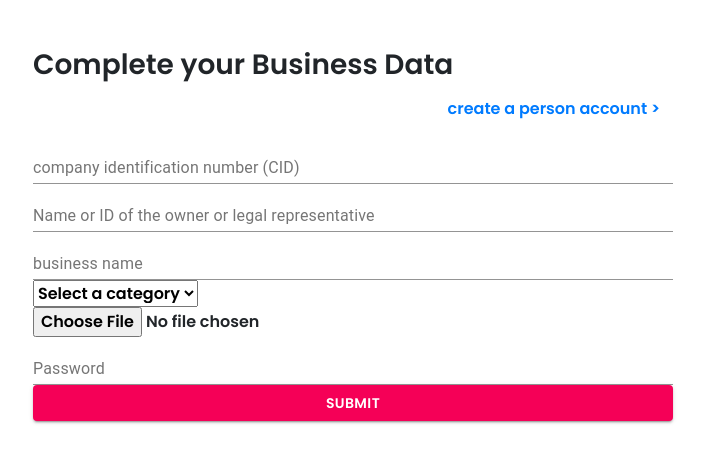
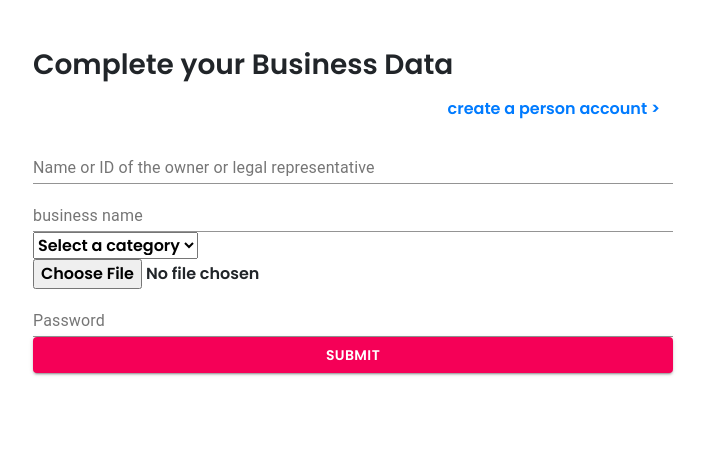
Before and after one commit to lucasgcabezas/Clickabuy-Web, a React (Create React App) app in the folder frontend/: page /SignUpStore in a window 1280 px wide. Shown: the top 462 px of the page, without its empty margins (287-992 px from the left). Built offline with nearby package versions, Linux system fonts and the light colour scheme.

Commit message:
up2Domingo

```diff
--- a/frontend/src/components/Header.js
+++ b/frontend/src/components/Header.js
@@ -5,6 +5,8 @@ import { connect } from "react-redux";
 import authActions from "../redux/actions/authActions";
 import "../../src/gracia.css";
 const Header = (props) => {
+  /* console.log(props.userLogged.userImg); */
+  /* console.log(props.userLogged.loggedWithGoogle); */
   return (
     <header className="headerContainer">
       <div className="contenedorLogo">
@@ -26,24 +28,34 @@ const Header = (props) => {
           className="clickabuyLogo userImg"
           style={
             props.userLogged
-              ? {
-                backgroundImage: "url('./assets" + props.userLogged.userImg + "')",
-              }
+              ? props.userLogged.loggedWithGoogle
+                ? {
+                    backgroundImage: "url('" + props.userLogged.userImg + "')",
+
+                    /* backgroundImage: "url('./assets" + props.userLogged.userImg + "')", */
+                  }
+                : { backgroundImage: "url('./assets" + props.userLogged.userImg + "')" }
               : {
-                backgroundImage: "url('https://imagizer.imageshack.com/img923/3460/7gImHW.png')",
-              }
+                  backgroundImage: "url('https://imagizer.imageshack.com/img923/3460/7gImHW.png')",
+                }
           }
         >
           {" "}
         </div>
-        <NavLink exact to="/" className="navegadores">Home</NavLink>
+        <NavLink exact to="/" className="navegadores">
+          Home
+        </NavLink>
         <Categories />
-        <NavLink to="/buys" className="navegadores"><span className="material-icons-outlined iconCart">shopping_cart</span></NavLink>
+        <NavLink to="/buys" className="navegadores">
+          <span className="material-icons-outlined iconCart">shopping_cart</span>
+        </NavLink>
         {/* <Link to="/" className="navegadores"><span >Log out</span></Link> */}
         {/* onClick={() => props.signOut()} */}
         {/* </>} */}
         {/* {!props.userLogged && <> */}
-        <NavLink to="/signUp" className="navegadores"><span className="material-icons-outlined iconUser">account_circle</span></NavLink>
+        <NavLink to="/signUp" className="navegadores">
+          <span className="material-icons-outlined iconUser">account_circle</span>
+        </NavLink>
         {/* </>} */}
       </div>
     </header>
--- a/frontend/src/pages/SignUp.js
+++ b/frontend/src/pages/SignUp.js
@@ -45,7 +45,7 @@ const SignUp = (props) => {
     formData.append("adminGral", false);
     formData.append("email", email);
     formData.append("password", "a" + googleId);
-    /*   formData.append("userImg", photo.userImg); */
+    formData.append("userImg", imageUrl);
     props.signUpUser(formData);
     props.history.push("/");
   };
--- a/frontend/src/pages/SignUpStore.js
+++ b/frontend/src/pages/SignUpStore.js
@@ -10,7 +10,7 @@ import { connect } from "react-redux";
 import storeActions from "../redux/actions/storeActions";
 
 const validationSchema = yup.object({
-  CID: yup.string("company identification number (CID)").required("CID is Required"),
+  /* CID: yup.string("company identification number (CID)").required("CID is Required"), */
   bName: yup.string("Enter business name").required("Business Name is required"),
   /*  email: yup.string("Enter your email").email("Enter a valid email").required("Email is required"), */
   password: yup
@@ -25,7 +25,7 @@ const SignUpStore = (props) => {
   const [photo, setPhoto] = useState({ userImg: "" });
   const formik = useFormik({
     initialValues: {
-      CID: "",
+      /*   CID: "", */
       ownerName: "",
       bName: "",
       category: "",
@@ -36,7 +36,7 @@ const SignUpStore = (props) => {
     onSubmit: (values) => {
       alert(JSON.stringify(values, null, 2));
       let formData = new FormData();
-      formData.append("CID", values.CID);
+      /*  formData.append("CID", values.CID); */
       formData.append("ownerName", values.ownerName);
       formData.append("bName", values.bName);
       formData.append("category", values.category);
@@ -62,7 +62,7 @@ const SignUpStore = (props) => {
           </div>{" "}
         </NavLink>
         <form onSubmit={formik.handleSubmit}>
-          <TextField
+          {/*    <TextField
             fullWidth
             id="CID"
             name="CID"
@@ -71,7 +71,7 @@ const SignUpStore = (props) => {
             onChange={formik.handleChange}
             error={formik.touched.CID && Boolean(formik.errors.CID)}
             helperText={formik.touched.CID && formik.errors.CID}
-          />
+          /> */}
 
           <TextField
             fullWidth
```
